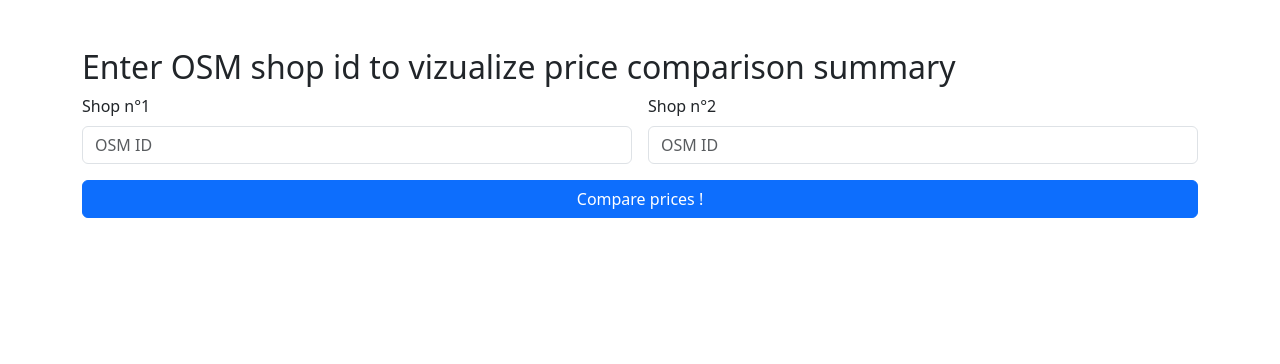
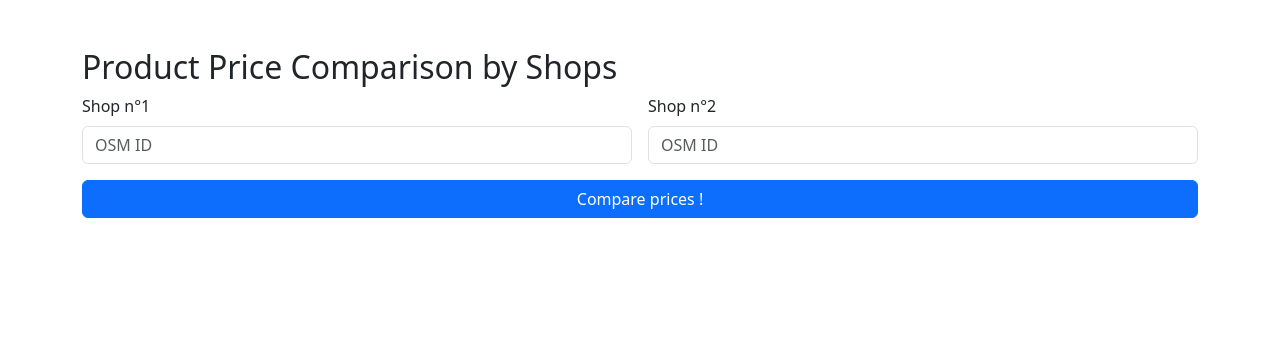
Before and after one commit to qloridant/shop_prices_comparaison, a Django app: page / in a window 1280 px wide. Shown: the part 56-420 px from the top of the page. Run offline with Django 5.2, Linux system fonts and the light colour scheme; data that the repository does not hold is empty; some libraries are stand-ins or nearby versions.

Commit message:
Remove a useless header

```diff
--- a/main/templates/main/shop_summary.html
+++ b/main/templates/main/shop_summary.html
@@ -61,7 +61,7 @@
     </div>
 
     <div class="container mt-5">
-        <h2>Enter OSM shop id to vizualize price comparison summary</h2>
+        <h2>Product Price Comparison by Shops</h2>
 
         <!-- Form for entering shop ID -->
         <form action="" method="get" class="row g-3">
@@ -81,8 +81,6 @@
 
     {% if products %}
     <div class="container mt-5">
-        <h2 class="text-center">Product Price Comparison by Shops</h2>
-
         {% load dict_utils %}
 
 
```
